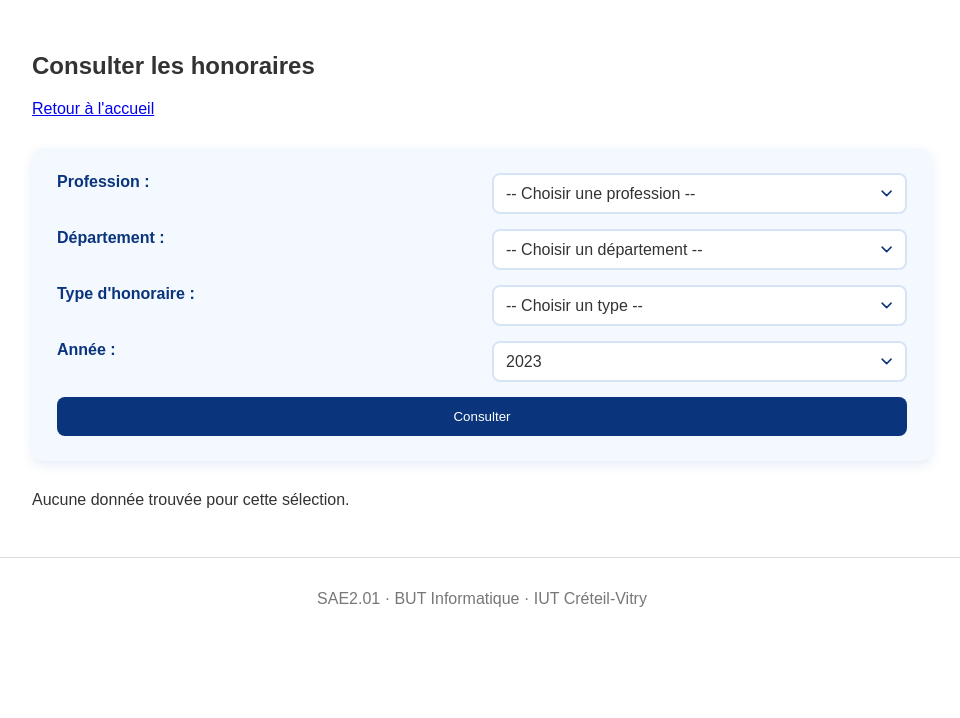
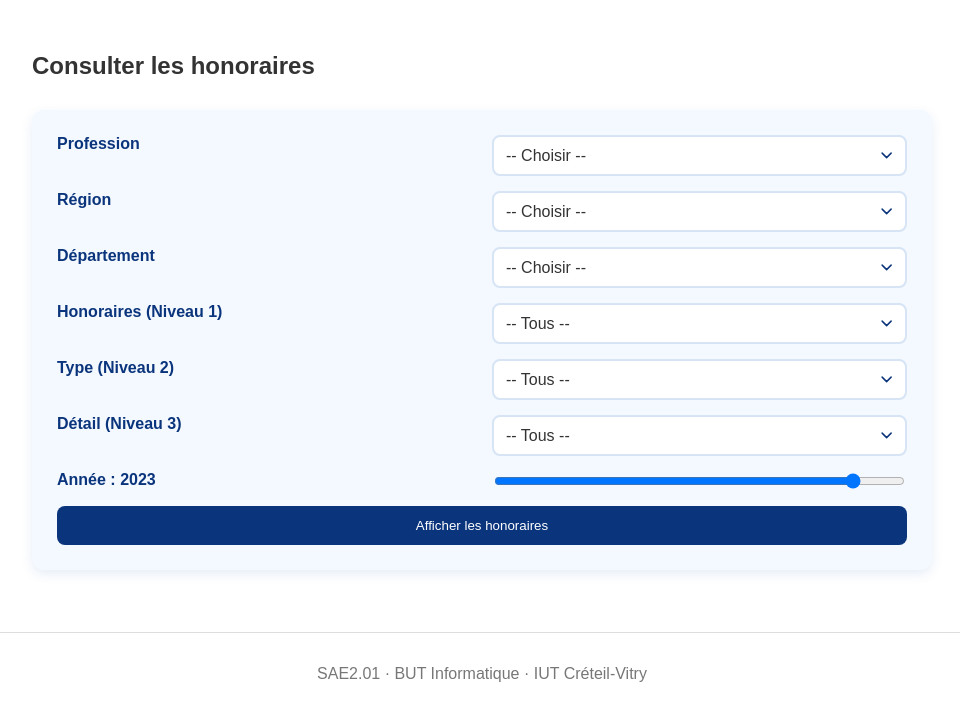
Before and after one commit to valentincarp/SAE-2.01-D-veloppement-d-une-application, a Flask app: page /honoraires in a window 1280 px wide. Shown: the part 82-800 px from the top of the page, without its empty margins (158-1118 px from the left). Run offline with Flask 3, Linux system fonts and the light colour scheme.

Commit message:
refonte de honoraires

```diff
--- a/app.py
+++ b/app.py
@@ -7,7 +7,8 @@ from controllers.prescription import bp_prescription
 from controllers.honoraires import bp_honoraires
 from controllers.export import bp_export
 from controllers.comparaison import bp_comparaison
-
+from services.ameli_api import AmeliAPI
+import time
 
 app = Flask(__name__)
 app.config.from_object(Config)
@@ -21,6 +22,12 @@ app.register_blueprint(bp_honoraires)
 app.register_blueprint(bp_export)
 app.register_blueprint(bp_comparaison)
 
+api = AmeliAPI()
+t = time.time(); api.get_effectifs("...", "75", 2023); print(time.time() - t)
+# 1er appel : ~0.5s
+t = time.time(); api.get_effectifs("...", "75", 2023); print(time.time() - t)
+# 2e appel : ~0.00002s
+
 @app.errorhandler(404)
 def page_non_trouvee(e):
     return render_template("erreur.html",
--- a/controllers/honoraires.py
+++ b/controllers/honoraires.py
@@ -1,50 +1,110 @@
 from flask import Blueprint, render_template, request
 from models.db import Session
-from models.dimensions import ProfessionSante, Departement, TypeHonoraire
-from services.ameli_api import AmeliAPI
+from models.dimensions import Departement, Region, TypeHonoraire, ProfessionSante
+from sqlalchemy import and_
 
 bp_honoraires = Blueprint("honoraires", __name__)
-api = AmeliAPI()
 
 @bp_honoraires.route("/honoraires")
 def afficher():
-    """Affiche les honoraires selon les filtres sélectionnés."""
-    #on récupère les paramètres de l'URL
-    profession_id = request.args.get("profession_id", type=int)
-    departement_id = request.args.get("departement_id", type=int)
-    type_honoraire_id = request.args.get("type_honoraire_id", type=int)
-    annee = request.args.get("annee", type=int)
-
     session = Session()
     try:
-        #on récupère les données pour les select du formulaire HTML
-        toutes_professions = session.query(ProfessionSante).all()
-        tous_departements = session.query(Departement).all()
-        tous_types_honoraires = session.query(TypeHonoraire).all()
+        #Chargement des données globales pour les listes déroulantes
+        regions = session.query(Region).order_by(Region.libelle).all()
+        professions = session.query(ProfessionSante).order_by(ProfessionSante.libelle).all()
 
-        #pour stocker la recherche de l'utilisateur (vides par défaut)
-        prof_selectionne = None
-        dept_selectionne = None
-        hono_selectionne = None
-        donnees_api = None
+        #Récupération des IDs du formulaire
+        profession_id = request.args.get("profession_id", type=int) # Changé pour correspondre au HTML
+        region_id = request.args.get("region_id", type=int)
+        departement_id = request.args.get("departement_id", type=int)
+        annee = request.args.get("annee", type=int, default=2023)
 
-        #if le formulaire a été soumis alors on recupere les infos
-        if profession_id and departement_id and type_honoraire_id and annee:
-            prof_selectionne = session.get(ProfessionSante, profession_id)
-            dept_selectionne = session.get(Departement, departement_id)
-            hono_selectionne = session.get(TypeHonoraire, type_honoraire_id)
-            if prof_selectionne and dept_selectionne and hono_selectionne:
-                donnees_api = api.get_honoraires(prof_selectionne.libelle, dept_selectionne.code, annee)
+        type_niv1 = request.args.get("type_niv1")
+        type_niv2 = request.args.get("type_niv2")
+        type_niv3 = request.args.get("type_niv3")
 
-        #on renvoie le template de la page
-        return render_template("honoraires.html",
-                               professions=toutes_professions,
-                               departements=tous_departements,
-                               types_honoraires=tous_types_honoraires,
-                               prof_sel=prof_selectionne,
-                               dept_sel=dept_selectionne,
-                               hono_sel=hono_selectionne,
-                               annee=annee,
-                               resultats=donnees_api)
+        #Gestion des listes de cascades locales (pour ton HTML)
+        honoraires_niv1 = [r[0] for r in session.query(TypeHonoraire.niveau_1).distinct().order_by(TypeHonoraire.niveau_1).all()]
+        if len(honoraires_niv1) == 1 and not type_niv1:
+            type_niv1 = honoraires_niv1[0]
+
+        honoraires_niv2 = []
+        if type_niv1:
+            query_niv2 = session.query(TypeHonoraire.niveau_2)\
+                                .filter(TypeHonoraire.niveau_1 == type_niv1, TypeHonoraire.niveau_2.isnot(None))\
+                                .distinct().order_by(TypeHonoraire.niveau_2).all()
+            honoraires_niv2 = [r[0] for r in query_niv2]
+
+        honoraires_niv3 = []
+        if type_niv1:
+            filtre_niv3 = [TypeHonoraire.niveau_1 == type_niv1, TypeHonoraire.niveau_3.isnot(None)]
+            if type_niv2:
+                filtre_niv3.append(TypeHonoraire.niveau_2 == type_niv2)
+            query_niv3 = session.query(TypeHonoraire.niveau_3).filter(and_(*filtre_niv3)).distinct().order_by(TypeHonoraire.niveau_3).all()
+            honoraires_niv3 = [r[0] for r in query_niv3]
+
+        departements = []
+        if region_id:
+            departements = session.query(Departement).filter(Departement.region_id == region_id).order_by(Departement.libelle).all()
+
+        #Traitement et Requête API Ameli
+        dept = None
+        resultats = None
+        evolution = None
+
+        if profession_id and type_niv1 and type_niv2 and departement_id:
+            dept = session.get(Departement, departement_id)
+            prof_obj = session.get(ProfessionSante, profession_id)
+
+            if dept and prof_obj:
+                if type_niv2 == "Dépassements":
+                    ameli_niv1 = "Dépassements"
+                    ameli_niv2 = None
+                else:
+                    ameli_niv1 = "Actes"
+                    ameli_niv2 = "Actes cliniques" if type_niv3 == "Moyens" else None
+
+                from services.ameli_api import AmeliAPI
+                api = AmeliAPI()
+
+                resultats = api.get_honoraires(ameli_niv1, ameli_niv2, None,
+                                               dept.code, annee, prof_obj.libelle)
+
+                try:
+                    evolution = api.get_evolution_honoraires(ameli_niv1, None, None,
+                                                             dept.code, prof_obj.libelle)
+                except Exception as e:
+                    print("Erreur lors de la récupération de l'évolution :", e)
+                    evolution = None
+
+        if isinstance(resultats, dict) and "results" in resultats:
+            resultats = resultats["results"]
+
+        if isinstance(evolution, dict) and "results" in evolution:
+            evolution = evolution["results"]
+
+        #debug
+        print("debug tableau :", resultats)
+        print("debug graphe :", evolution)
+
+        return render_template(
+            "honoraires.html",
+            regions=regions,
+            departements=departements,
+            professions=professions,
+            honoraires_niv1=honoraires_niv1,
+            honoraires_niv2=honoraires_niv2,
+            honoraires_niv3=honoraires_niv3,
+            profession_id=profession_id,
+            region_id=region_id,
+            departement_id=departement_id,
+            type_niv1=type_niv1,
+            type_niv2=type_niv2,
+            type_niv3=type_niv3,
+            dept=dept,
+            annee=annee,
+            resultats=resultats,
+            evolution=evolution
+        )
     finally:
         session.close()
--- a/templates/honoraires.html
+++ b/templates/honoraires.html
@@ -2,48 +2,159 @@
 {% block titre %}Honoraires{% endblock %}
 {% block contenu %}
     <h2>Consulter les honoraires</h2>
-    <p><a href="{{ url_for('accueil.index') }}">Retour à l'accueil</a></p>
+    <form action="{{ url_for('honoraires.afficher') }}" method="get">
 
-    <form action="{{ url_for('honoraires.afficher') }}" method="GET">
-    <label for="profession">Profession :</label>
-    <select name="profession_id" id="profession">
-        <option value="">-- Choisir une profession --</option>
+        <label for="profession">Profession</label>
+        <select name="profession_id" id="profession" required>
+            <option value="">-- Choisir --</option>
             {% for p in professions %}
-            <option value="{{ p.id }}">{{ p.libelle }}</option>
+                <option value="{{ p.id }}" {% if p.id|string == profession_id|string %}selected{% endif %}>{{ p.libelle }}</option>
             {% endfor %}
         </select>
 
-    <label for="departement">Département :</label>
-    <select name="departement_id" id="departement">
-        <option value="">-- Choisir un département --</option>
-        {% for d in departements %}
-            <option value="{{ d.id }}">{{ d.code }} - {{ d.libelle }}</option>
+        <label for="region">Région</label>
+        <select name="region_id" id="region" required>
+            <option value="">-- Choisir --</option>
+            {% for r in regions %}
+                <option value="{{ r.id }}" {% if r.id|string == region_id|string %}selected{% endif %}>{{ r.libelle }}</option>
             {% endfor %}
         </select>
 
-    <label for="type_honoraire">Type d'honoraire :</label>
-    <select name="type_honoraire_id" id="type_honoraire">
-        <option value="">-- Choisir un type --</option>
-        {% for h in types_honoraires %}
-            <option value="{{ h.id }}">{{ h }}</option>
+        <label for="departement">Département</label>
+        <select name="departement_id" id="departement" required>
+            <option value="">-- Choisir --</option>
+        </select>
+
+        <label for="type_niv1">Honoraires (Niveau 1)</label>
+        <select name="type_niv1" id="type_niv1">
+            <option value="">-- Tous --</option>
+            {% for h in honoraires_niv1 %}
+                <option value="{{ h }}" {% if h == type_niv1 %}selected{% endif %}>{{ h }}</option>
             {% endfor %}
         </select>
 
-    <label for="annee">Année :</label>
-    <select name="annee" id="annee" required>
-        {% for a in range(2023, 2014, -1) %}
-            <option value="{{ a }}" {% if annee == a %}selected{% endif %}>{{ a }}</option>
+        <label for="type_niv2">Type (Niveau 2)</label>
+        <select name="type_niv2" id="type_niv2">
+            <option value="">-- Tous --</option>
+            {% for h in honoraires_niv2 %}
+                <option value="{{ h }}" {% if h == type_niv2 %}selected{% endif %}>{{ h }}</option>
             {% endfor %}
         </select>
 
-    <button type="submit">Consulter</button>
+        <label for="type_niv3">Détail (Niveau 3)</label>
+        <select name="type_niv3" id="type_niv3">
+            <option value="">-- Tous --</option>
+            {% for h in honoraires_niv3 %}
+                <option value="{{ h }}" {% if h == type_niv3 %}selected{% endif %}>{{ h }}</option>
+            {% endfor %}
+        </select>
+
+        <label for="annee">
+            Année : <span id="valeurAnnee">{{ annee or 2023 }}</span>
+        </label>
+        <input
+            type="range"
+            id="annee"
+            name="annee"
+            min="2015"
+            max="2024"
+            value="{{ annee or 2023 }}"
+            oninput="valeurAnnee.textContent = this.value">
+
+        <button type="submit">Afficher les honoraires</button>
     </form>
 
+    {% if profession_id and departement_id %}
+
+    <h2>
+        {% if type_niv1 %}: {{ type_niv1 }}{% endif %}
+        {% if type_niv2 %} - {{ type_niv2 }}{% endif %}
+        {% if type_niv3 %} - {{ type_niv3 }}{% endif %}
+        {% if dept %} - {{ dept.code }} {{ dept.libelle }}{% endif %} - {{ annee }}
+    </h2>
+
     {% if resultats %}
-    <p>Honoraires sans dépassement : {{ resultats[0].hono_sans_depassement_totaux }} €</p>
-    <p>Dépassements : {{ resultats[0].depassements_totaux }} €</p>
+        <table class="comparaison-table">
+            <thead>
+                <tr>
+                    <th>Profession de santé</th>
+                    <th>Montant des honoraires (€)</th>
+                </tr>
+            </thead>
+            <tbody>
+                {% for r in resultats %}
+                    <tr>
+                        <td>{{ r.profession_sante }}</td>
+                        <td>
+                            {% if r.montant_honoraires is not none %}
+                                {{ "{:,}".format(r.montant_honoraires|int).replace(",", " ") }} €
                             {% else %}
-    <p>Aucune donnée trouvée pour cette sélection.</p>
+                                0 € (Donnée non significative)
+                            {% endif %}
+                        </td>
+                    </tr>
+                {% endfor %}
+            </tbody>
+        </table>
+    {% else %}
+        <p>Aucune donnée disponible pour cette sélection (Vérifiez les correspondances de libellés dans votre base).</p>
     {% endif %}
 
+    <h3 class="graph-title" style="margin-top: 30px;">Évolution sur plusieurs années</h3>
+    <canvas style="height: 500px;" id="graphique"></canvas>
+
+    <script src="https://cdn.jsdelivr.net/npm/chart.js"></script>
+
+    <script>
+        // 1. Récupération des données passées par Flask
+        const donnees = {{ evolution|tojson if evolution else '[]'|safe }};
+
+        console.log("DONNEES EVOLUTION RECUES :", donnees);
+
+        if (donnees && donnees.length > 0) {
+            // 2. Plus besoin de chercher ! On utilise directement les vraies clés figées par Python
+            const professions = [...new Set(donnees.map(d => d.profession_sante))].sort();
+            const annees      = [...new Set(donnees.map(d => String(d.annee)))].sort();
+
+            function couleur(i) {
+                const teintes = [210, 220, 195, 230, 205, 215, 190, 225, 200, 235];
+                return `hsl(${teintes[i % teintes.length]}, 55%, 45%)`;
+            }
+
+            // 3. Construction des datasets avec les clés fixes
+            const datasets = professions.map((prof, i) => ({
+                label: prof,
+                data: annees.map(a => {
+                    // Remplacement ici aussi par .profession_sante et .annee
+                    const row = donnees.find(d => d.profession_sante === prof && String(d.annee) === a);
+                    return row ? row.montant_honoraires : null;
+                }),
+                borderColor: couleur(i),
+                backgroundColor: couleur(i) + "22",
+                borderWidth: 2,
+                tension: 0.3,
+                spanGaps: true,
+            }));
+
+            // 4. Rendu du graphique Chart.js
+            const ctx = document.getElementById("graphique");
+            if (ctx) {
+                new Chart(ctx, {
+                    type: "bar",
+                    data: { labels: annees, datasets },
+                    options: {
+                        responsive: true,
+                        plugins: {
+                            legend: { position: "bottom" }
+                        }
+                    }
+                });
+            }
+        } else {
+            console.warn("Le graphique ne s'affiche pas car la liste 'evolution' est vide.");
+        }
+    </script>
+    {% endif %}
+    <script src="{{ url_for('static', filename='js/cascade.js') }}"></script>
+
 {% endblock %}
```
Also changed, not shown: services/ameli_api.py (+89 -13 lines). Lines whose indentation alone changed are shown as unchanged.
